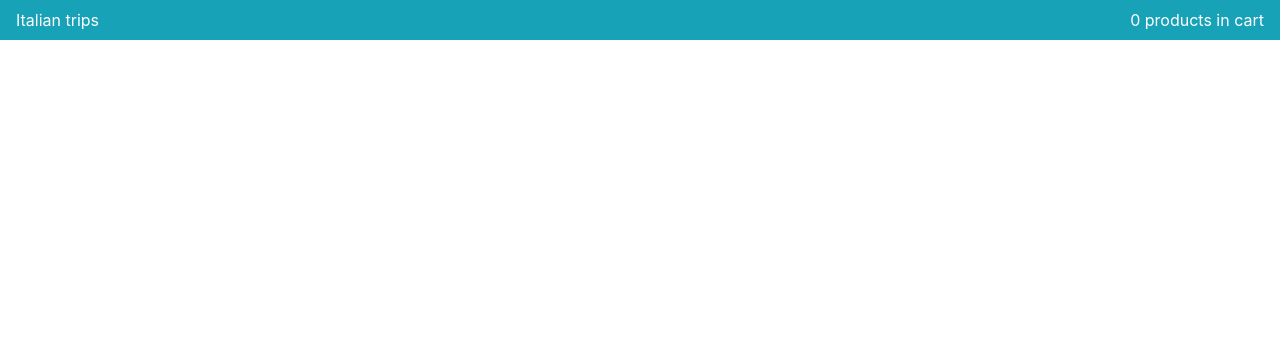
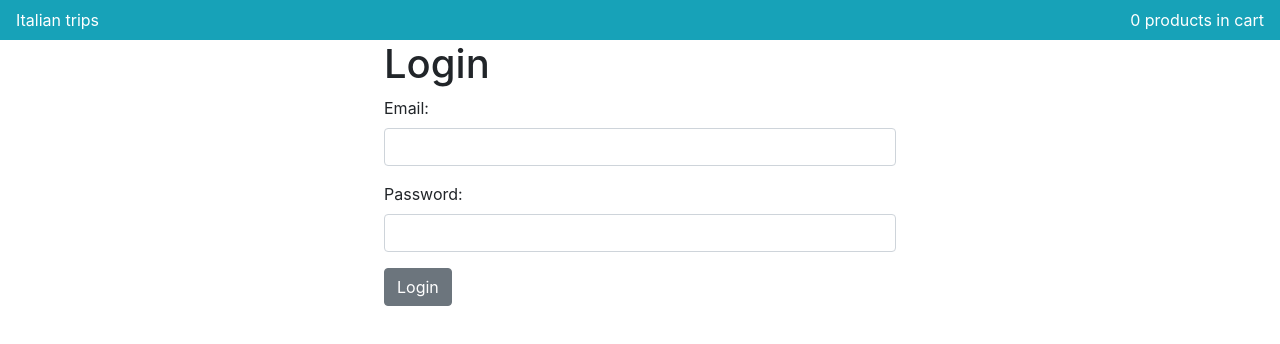
Before and after one commit to willemverbuyst/webshop-project, a React (Create React App) app: page /login in a window 1280 px wide. Shown: the top 344 px of the page. Built offline with nearby package versions, Linux system fonts and the light colour scheme.

Commit message:
Add LoginPage

```diff
--- a/src/App.js
+++ b/src/App.js
@@ -5,6 +5,7 @@ import Header from './components/Header';
 import CartPage from './pages/CartPage';
 import HomePage from './pages/HomePage';
 import ProductDetailsPage from './pages/ProductDetailsPage';
+import LoginPage from './pages/LoginPage';
 
 function App() {
   return (
@@ -14,6 +15,7 @@ function App() {
         <Route exact path="/" component={HomePage} />
         <Route path="/products/:id" component={ProductDetailsPage} />
         <Route path="/cart" exact component={CartPage} />
+        <Route path="/login" exact component={LoginPage} />
       </Switch>
     </div>
   );
--- /dev/null
+++ b/src/pages/LoginPage.jsx
@@ -0,0 +1,46 @@
+import React, { useState } from 'react';
+import { Button, Form } from 'react-bootstrap';
+// import { useDispatch } from 'react-redux';
+
+export default function LoginPage() {
+  const [email, setEmail] = useState('');
+  const [password, setPassword] = useState('');
+  // const dispatch = useDispatch();
+
+  function handleSubmit(event) {
+    event.preventDefault();
+
+    // dispatch(login(email, password));
+    setEmail('');
+    setPassword('');
+  }
+
+  return (
+    <div style={{ width: '40vw', margin: 'auto' }}>
+      <h1>Login</h1>
+      <Form onSubmit={handleSubmit}>
+        <Form.Group controlId="formBasicEmail">
+          <Form.Label>Email:</Form.Label>
+          <Form.Control
+            type="email"
+            value={email}
+            onChange={(e) => setEmail(e.target.value)}
+          />
+        </Form.Group>
+        <Form.Group controlId="formBasicPassword">
+          <Form.Label>Password:</Form.Label>
+          <Form.Control
+            type="password"
+            value={password}
+            onChange={(e) => setPassword(e.target.value)}
+          />
+        </Form.Group>
+        <p>
+          <Button variant="secondary" type="submit">
+            Login
+          </Button>
+        </p>
+      </Form>
+    </div>
+  );
+}
```
